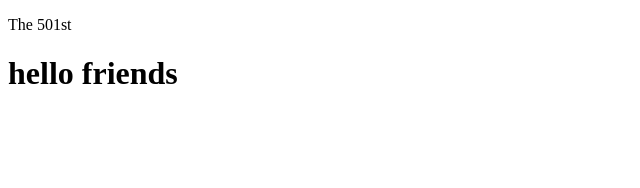
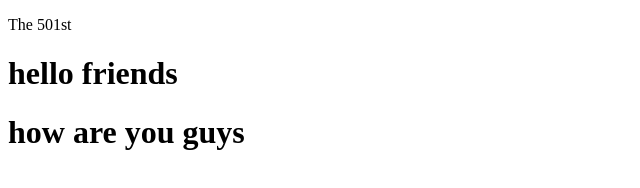
Before and after one commit to KachiYD/501st-practice, a plain HTML site: page index.html in a window 1280 px wide. Shown: the whole page, without its empty margins (0-640 px from the left). Drawn offline with Linux system fonts and the light colour scheme.

Commit message:
other changes

```diff
--- a/index.html
+++ b/index.html
@@ -8,5 +8,6 @@
 <body>
     <p>The 501st</p>
     <h1>hello friends</h1>
+    <h1>how are you guys</h1>
 </body>
 </html>
```
